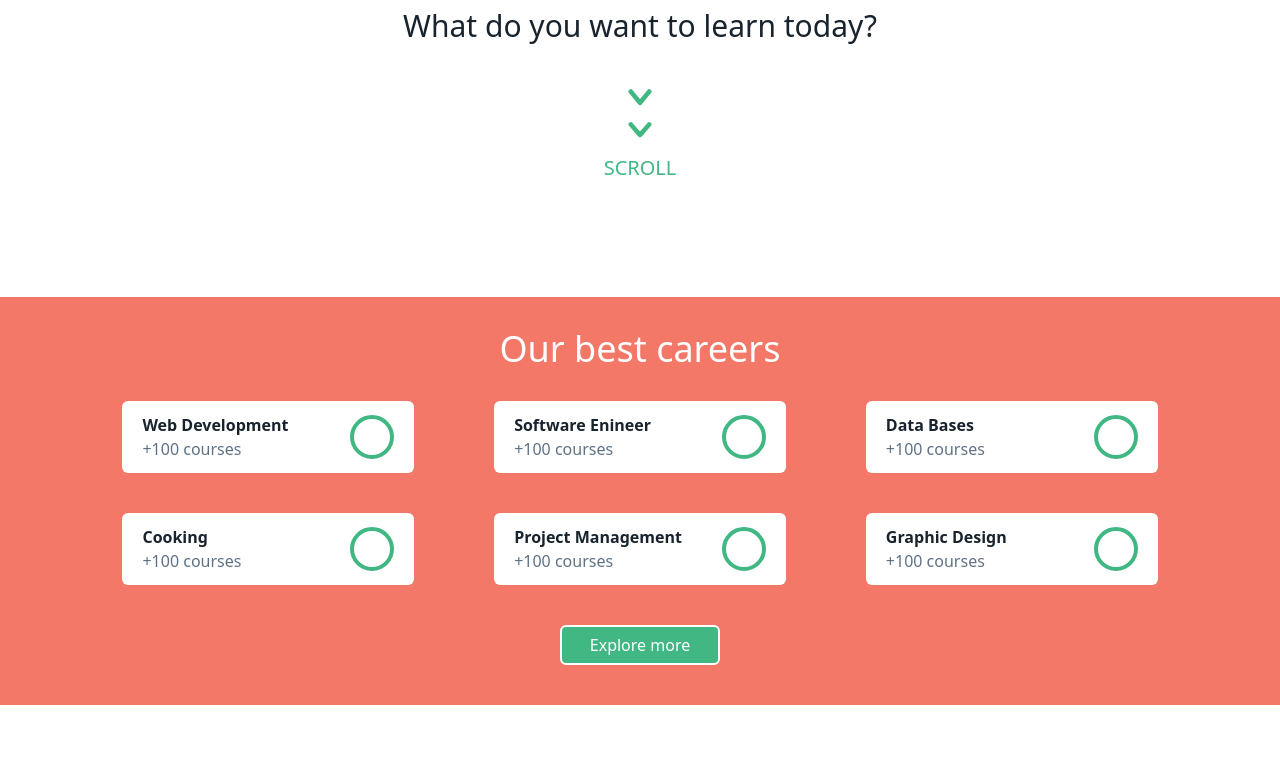
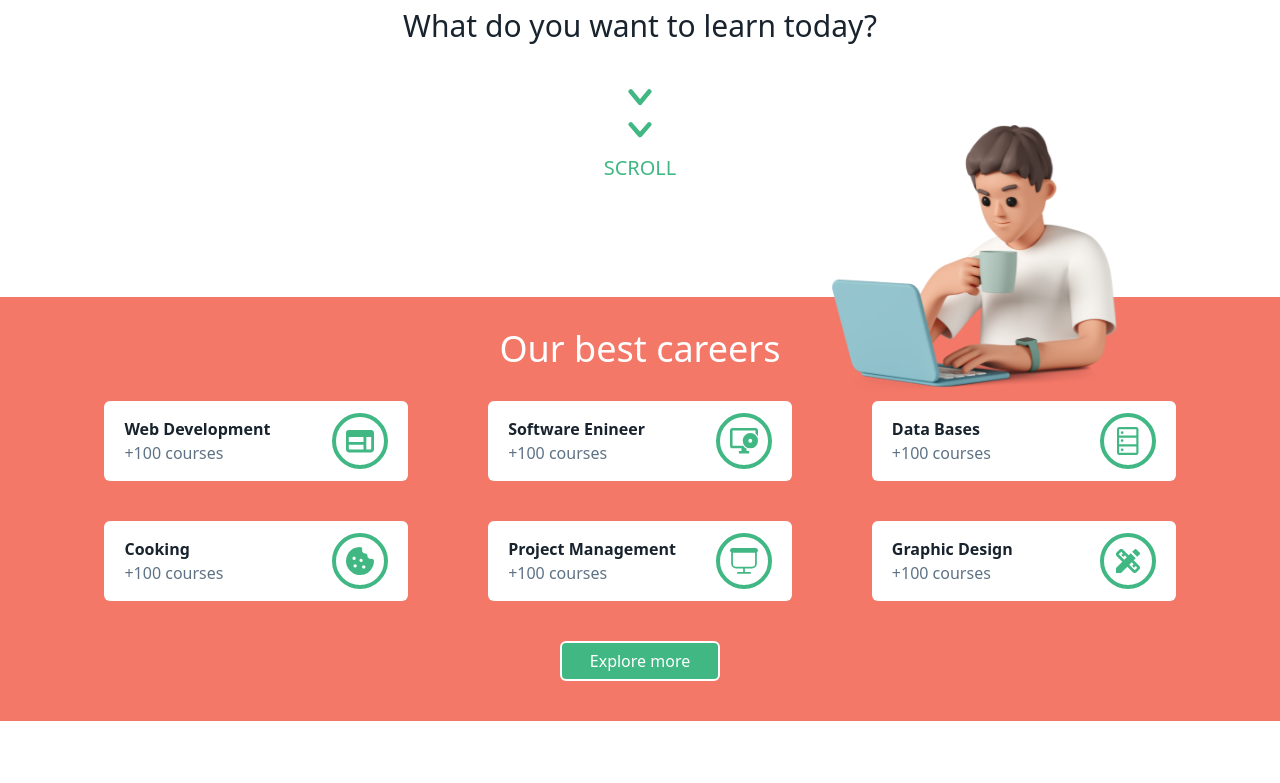
Before and after one commit to alejandrodotor8/Vue-courses-App, a Vue app: page / in a window 1280 px wide. Shown: the part 680-1463 px from the top of the page. Built offline with nearby package versions, Linux system fonts and the light colour scheme.

Commit message:
card and cart diff, new career section img

```diff
--- /dev/null
+++ b/src/components/Cart/ShoppingCart.vue
@@ -0,0 +1,12 @@
+<template>
+	<main>
+		<h3>Cart {{ cart.length }}</h3>
+	</main>
+</template>
+<script setup>
+	import { computed } from 'vue'
+	import { useStore } from 'vuex'
+
+	const store = useStore()
+	const cart = computed(() => store.state.cart)
+</script>
--- a/src/components/Home/Hcareer.vue
+++ b/src/components/Home/Hcareer.vue
@@ -4,7 +4,9 @@
 			<p v-text="name" class="font-bold mr-6"></p>
 			<span v-text="info" class="font-light text-vlue-300"></span>
 		</div>
-		<div class="rounded-full border-4 border-vue-400 w-11 h-11 mx-2"></div>
+		<div class="rounded-full border-4 border-vue-400 w-14 h-14 mx-2 flex items-center justify-center">
+			<img :src="'/img/home/' + img" alt="career logo" class="" />
+		</div>
 	</div>
 </template>
 
--- a/src/components/TheHeader.vue
+++ b/src/components/TheHeader.vue
@@ -18,12 +18,12 @@
 				placeholder="Search..."
 				class="mx-6 appearance-none border rounded w-56 h-8 px-3 text-gray-700 leading-tight focus:outline-none focus:shadow-outline focus:border-emerald-500"
 			/>
-			<router-link to="/cart" class="relative">
+			<div class="relative">
 				<img src="/img/svg/shoppingcart.svg" alt="cart" class="w-8 mx-3" />
 				<span v-show="cartLength > 0" class="text-white text-sm absolute top-1/2 left-1/2 transform_center pb-1 pl-1.5">
 					{{ cartLength }}
 				</span>
-			</router-link>
+			</div>
 
 			<a to="#" class="mx-3"><img src="/img/profile.png" style="width:44px;"/></a>
 		</div>
--- a/src/router/index.js
+++ b/src/router/index.js
@@ -24,14 +24,14 @@ const routes = [
 		children: [
 			{
 				path: ':slug',
-				name: 'CartCourses',
-				component: () => import('@/views/Courses/CartCourses.vue'),
+				name: 'CardCourses',
+				component: () => import('@/views/Courses/CardCourses.vue'),
 				props: (route) => ({ slug: route.params.slug }),
 			},
 		],
 	},
 	{ path: '/about', name: 'About', component: () => import('@/views/About.vue') },
-	{ path: '/cart', name: 'Cart', component: () => import('@/views/Cart.vue') },
+	{ path: '/order', name: 'Order', component: () => import('@/views/Order.vue') },
 	{
 		path: '/courses/:slug',
 		name: 'DetailCourse',
--- a/src/views/Cart.vue
+++ /dev/null
@@ -1,3 +0,0 @@
-<template>
-	<main><h3>Cart</h3></main>
-</template>
--- a/src/views/Courses/CartCourses.vue
+++ b/src/views/Courses/CardCourses.vue
@@ -3,7 +3,7 @@
 		v-if="courses.length"
 		class="w-9/12 mx-auto my-12  grid grid-cols-1 sm:grid-cols-1 md:grid-cols-2 lg:grid-cols-2 xl:grid-cols-3 justify-items-center gap-x-5 gap-y-16"
 	>
-		<Cart v-for="course in courses" :key="course.id" :course="course" />
+		<Card v-for="course in courses" :key="course.id" :course="course" />
 	</section>
 	<div v-else class="text-center text-xl mt-40 opacity-50">
 		<p>There is no courses in this section</p>
@@ -11,7 +11,7 @@
 </template>
 
 <script setup>
-	import Cart from '@/components/Courses/Cart.vue'
+	import Card from '@/components/Courses/Card.vue'
 	import { ref, watch } from 'vue'
 	import { useStore } from 'vuex'
 
--- a/src/views/Courses/Courses.vue
+++ b/src/views/Courses/Courses.vue
@@ -4,10 +4,10 @@
 			<div class="w-6/12 mx-auto flex items-end justify-between">
 				<h1 class="font-bold text-5xl text-gray-800 pb-14">Courses</h1>
 				<div class="m-4" style="text-align: center;">
-					<router-link :to="{ name: 'CartCourses', params: { slug: 'all' } }" class="mx-2">All</router-link>
-					<router-link :to="{ name: 'CartCourses', params: { slug: 'recently' } }" class="mx-2">Recently</router-link>
-					<router-link :to="{ name: 'CartCourses', params: { slug: 'mycourses' } }" class="mx-2">Mycourses</router-link>
-					<router-link :to="{ name: 'CartCourses', params: { slug: 'favs' } }" class="mx-2">Favs</router-link>
+					<router-link :to="{ name: 'CardCourses', params: { slug: 'all' } }" class="mx-2">All</router-link>
+					<router-link :to="{ name: 'CardCourses', params: { slug: 'recently' } }" class="mx-2">Recently</router-link>
+					<router-link :to="{ name: 'CardCourses', params: { slug: 'mycourses' } }" class="mx-2">Mycourses</router-link>
+					<router-link :to="{ name: 'CardCourses', params: { slug: 'favs' } }" class="mx-2">Favs</router-link>
 				</div>
 				<div class="flex m-4">
 					<a href="#"><img src="/img/svg/icon_courses2.svg" style="width:40px;"/></a>
--- a/src/views/Home.vue
+++ b/src/views/Home.vue
@@ -26,10 +26,11 @@
 				<span class="text-vue-400 text-xl m-2">SCROLL</span>
 			</div>
 		</section>
-		<section class="flex items-center justify-center flex-col bg-vorange-500 my-20 p-8">
+		<section class="flex items-center justify-center flex-col bg-vorange-500 my-20 p-8 relative">
+			<img src="/img/manonlaptop.png" alt="man on laptop" class="absolute w-72 right-40 bottom-80" />
 			<h2 class="text-4xl text-white font-medium">Our best careers</h2>
 			<div class="grid gap-x-20 gap-y-10 grid-cols-3 grid-rows-2 my-8">
-				<career v-for="item in careers" :key="item.id" :name="item.name" :info="item.info" />
+				<career v-for="item in careers" :key="item.id" :name="item.name" :info="item.info" :img="item.img" />
 			</div>
 			<button class="btn bg-vue-400 text-white border-2 border-white">Explore more</button>
 		</section>
@@ -51,11 +52,11 @@
 	import TheFooter from '../components/Home/TheFooter.vue'
 
 	const careers = [
-		{ id: 1, name: 'Web Development', info: '+100 courses', img: '', url: '' },
-		{ id: 2, name: 'Software Enineer', info: '+100 courses', img: '', url: '' },
-		{ id: 3, name: 'Data Bases', info: '+100 courses', img: '', url: '' },
-		{ id: 4, name: 'Cooking', info: '+100 courses', img: '', url: '' },
-		{ id: 5, name: 'Project Management', info: '+100 courses', img: '', url: '' },
-		{ id: 6, name: 'Graphic Design', info: '+100 courses', img: '', url: '' },
+		{ id: 1, name: 'Web Development', info: '+100 courses', img: 'web.svg', url: '' },
+		{ id: 2, name: 'Software Enineer', info: '+100 courses', img: 'Software.svg', url: '' },
+		{ id: 3, name: 'Data Bases', info: '+100 courses', img: 'database.svg', url: '' },
+		{ id: 4, name: 'Cooking', info: '+100 courses', img: 'Cookie.svg', url: '' },
+		{ id: 5, name: 'Project Management', info: '+100 courses', img: 'Project.svg', url: '' },
+		{ id: 6, name: 'Graphic Design', info: '+100 courses', img: 'Graphic.svg', url: '' },
 	]
 </script>
--- /dev/null
+++ b/src/views/Order.vue
@@ -0,0 +1,12 @@
+<template>
+	<main>
+		<h3>Cart {{ cart.length }}</h3>
+	</main>
+</template>
+<script setup>
+	import { computed } from 'vue'
+	import { useStore } from 'vuex'
+
+	const store = useStore()
+	const cart = computed(() => store.state.cart)
+</script>
```
Also changed, not shown: public/img/manonlaptop.png (added), src/components/Courses/Card.vue (renamed from src/components/Courses/Cart.vue).
